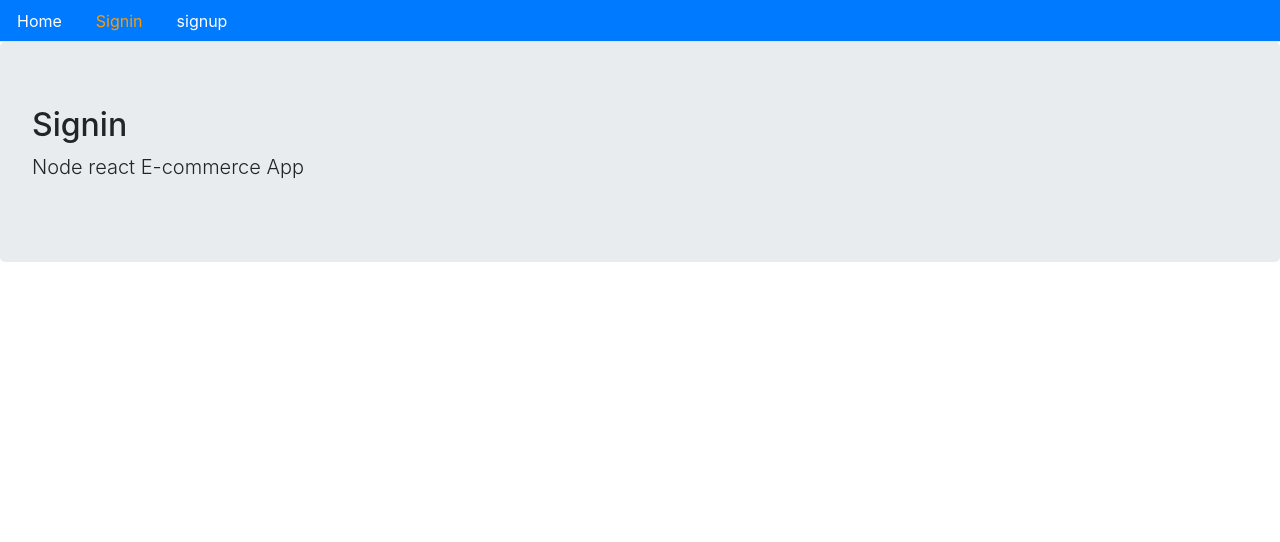
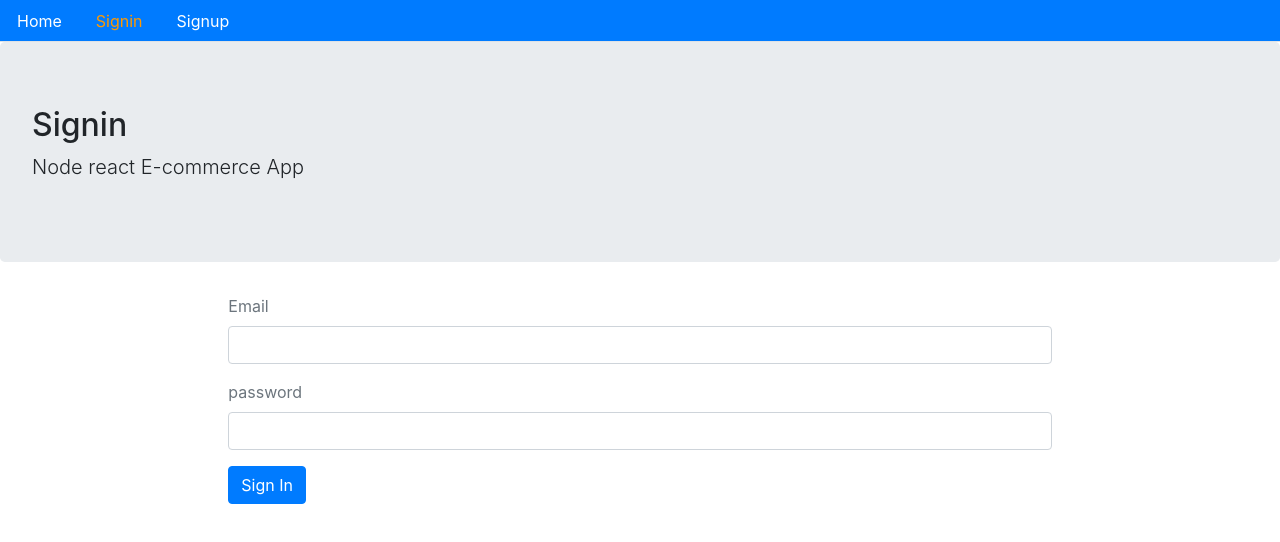
Before and after one commit to Edebo/codebooks-frontend, a React (Create React App) app: page /signin in a window 1280 px wide. Shown: the top 542 px of the page. Built offline with nearby package versions, Linux system fonts and the light colour scheme.

Commit message:
more commits

```diff
--- /dev/null
+++ b/src/auth/index.js
@@ -0,0 +1,78 @@
+import {API} from '../config'
+
+
+export const signup=(user)=>{
+    // console.log(name,email,password)
+  return fetch(`${API}/signup`,{
+    method:"POST",
+    headers:{
+      Accept:"application/json",
+      "Content-Type":"application/json"
+    },
+    body:JSON.stringify(user)
+  })
+  .then(result=> {
+
+    return result.json()})
+  .catch(err=>{
+    console.log(err)
+  })
+
+
+  }
+
+  export const signin=(user)=>{
+    // console.log(name,email,password)
+  return fetch(`${API}/signin`,{
+    method:"POST",
+    headers:{
+      Accept:"application/json",
+      "Content-Type":"application/json"
+    },
+    body:JSON.stringify(user)
+  })
+  .then(result=> {
+
+    return result.json()})
+  .catch(err=>{
+    console.log(err)
+  })
+
+
+  }
+
+  export const authenticate=(data,next)=>{
+    if(typeof window!==undefined){
+        localStorage.setItem('jwt',JSON.stringify(data))
+        next()
+    }
+  }
+
+  export const signout=(next)=>{
+    if(typeof window!==undefined){
+        localStorage.removeItem('jwt')
+        next()
+
+        return fetch(`${API}/signout`,{
+            method:'GET'
+        }).then(res=>{
+            console.log('signout',res)
+
+        }).catch(err=>{
+            console.log(err)
+
+        })
+    }
+  }
+
+  export const isAuth=()=>{
+      if(typeof window ==undefined){
+          return false
+      }
+      if(localStorage.getItem('jwt')){
+          return JSON.parse(localStorage.getItem('jwt'))
+      }
+      else{
+          return false
+      }
+  }
--- a/src/core/Menu.js
+++ b/src/core/Menu.js
@@ -1,5 +1,6 @@
-import React from 'react'
+import React ,{Fragment} from 'react'
 import {Link,withRouter} from 'react-router-dom'
+import {signout,isAuth} from '../auth'
 
 
 const isActive=(history,path)=>{
@@ -13,13 +14,26 @@
            <Link className="nav-link" to='/' style={isActive(history,'/')}>Home</Link>
        </li>
 
+        {!isAuth()&&
+
+        <Fragment>
+
        <li className="nav-item">
            <Link className="nav-link" to='/signin' style={isActive(history,'/signin')}>Signin</Link>
        </li>
 
        <li className="nav-item">
-           <Link className="nav-link" to='/signup' style={isActive(history,'/signup')}>signup</Link>
+           <Link className="nav-link" to='/signup' style={isActive(history,'/signup')}>Signup</Link>
        </li>
+        </Fragment>}
+
+      {isAuth() &&  <div >
+
+        <li className="nav-item">
+           <span className="nav-link" onClick={()=>signout(()=>{
+               history.push('/')})} style={{color:'#fff',cursor:'pointer'}}>Signout</span>
+       </li>
+       </div>}
 
    </ul>
   )
--- a/src/user/Signin.js
+++ b/src/user/Signin.js
@@ -1,12 +1,88 @@
-import React from 'react'
+import React,{useState} from 'react'
 import Layout from '../core/Layout'
+import {Redirect} from 'react-router-dom'
+import {signin,authenticate} from '../auth/index'
 
-const Signin=() =>
- (
-     <Layout title="Signin" description="Node react E-commerce App">
+const Signin=() =>{
+const [values,setValues]=useState({
+  email:'',
+  password:'',
+  error:'',
+  loading:false,
+  redirectToReferrer:false
+})
 
-    </Layout>
+const {email,password,error,loading,redirectToReferrer}=values
+
+
+
+const handleChange= name => event=>{
+setValues({...values,error:false,[name]:event.target.value})
+}
+
+
+const clickSubmit=(event)=>{
+  event.preventDefault()//to prevent page reload of browser
+  setValues({...values,error:false,loading:true})
+ signin({email,password}).then(data=>{
+   console.log(data)
+  if(data.error){
+    setValues({...values,error:data.error,loading:false})
+  }
+
+  else{
+    authenticate(data,()=>{
+      setValues({...values,redirectToReferrer:true,loading:false})
+    })
+
+  }
+ })
+
+
+}
+
+const showError=()=>(
+   <div className="alert alert-danger" style={{display:error?'':'none'}}>
+    {error}
+  </div>
+)
+
+
+const showLoading=()=>(
+   loading && (<div className="alert alert-info"><h2>Loading...</h2></div>)
+)
+
+const redirectUser=()=>{
+  if(redirectToReferrer){
+    return <Redirect to='/'/>
+  }
+}
+  const signInForm=()=>(
+    <form>
+
+      {/* email */}
+      <div className="form-group">
+        <label className='text-muted'>Email</label>
+        <input className='form-control' type='Email' onChange={handleChange('email')} value={email}/>
+      </div>
+
+      <div className="form-group">
+        <label className='text-muted'>password</label>
+        <input className='form-control' type='password' onChange={handleChange('password')} password={password}/>
+      </div>
+      <button onClick={clickSubmit} className='btn btn-primary'>Sign In</button>
+    </form>
 
   )
+return(
+ <Layout title="Signin" description="Node react E-commerce App" className='container col-md-8 offset-2'>
+   {showLoading()}
+   {showError()}
+  {signInForm()}
+  {redirectUser()}
+  {/* {JSON.stringify(values)} */}
+</Layout>
+)
+}
 
 export default Signin
--- a/src/user/Signup.js
+++ b/src/user/Signup.js
@@ -1,6 +1,7 @@
 import React,{useState} from 'react'
+import {Link} from 'react-router-dom'
 import Layout from '../core/Layout'
-import {API} from '../config'
+import {signup} from '../auth/index'
 
 const Signup=() =>{
 const [values,setValues]=useState({
@@ -14,42 +15,28 @@
 const {name,email,password,error,success}=values
 
 
-const signup=(user)=>{
-  // console.log(name,email,password)
-return fetch(`${API}/signup`,{
-  method:"POST",
-  headers:{
-    Accept:"application/json",
-    "Content-Type":"application/json"
-  },
-  body:JSON.stringify(user)
-})
-.then(result=> {
-  console.log(result)
-  return result.json()})
-.catch(err=>{
-  console.log(err)
-})
-
-
-}
 
 const handleChange= name => event=>{
 setValues({...values,error:false,[name]:event.target.value})
 }
 
+
 const clickSubmit=(event)=>{
   event.preventDefault()//to prevent page reload of browser
-  const data = signup({name,email,password})
-  console.log(data)
+  setValues({...values,error:false})
+ signup({name,email,password}).then(data=>{
+   console.log(data)
   if(data.error){
-    setValues({...values,error:data.errors,success:false})
+    setValues({...values,error:data.error,success:false})
   }
 
   else{
     setValues({...values,name:'',email:'',password:'',success:true})
 
   }
+ })
+
+
 }
 
 const showError=()=>(
@@ -61,7 +48,7 @@
 
 const showSuccess=()=>(
    <div className="alert alert-info" style={{display:success?'':'none'}}>
-    Signup Successful
+    Signup Successful.You can now <Link to='/signin'>Signin</Link>
   </div>
 )
 
@@ -70,7 +57,7 @@
       {/* name */}
       <div className="form-group">
         <label className='text-muted'>Name</label>
-        <input className='form-control' type='text' onChange={handleChange('name')} value={name}/>
+        <input className='form-control' type='text' onChange={handleChange('name')} value={name} />
 
       </div>
       {/* email */}
@@ -92,7 +79,7 @@
    {showSuccess()}
    {showError()}
   {signUpForm()}
-  {JSON.stringify(values)}
+  {/* {JSON.stringify(values)} */}
 </Layout>
 )
 }
--- /dev/null
+++ b/src/user/UserDashboard.js
@@ -0,0 +1,4 @@
+import React from 'react'
+import Layout from '../core/Layout'
+
+export default Dashboard=()={}
```
